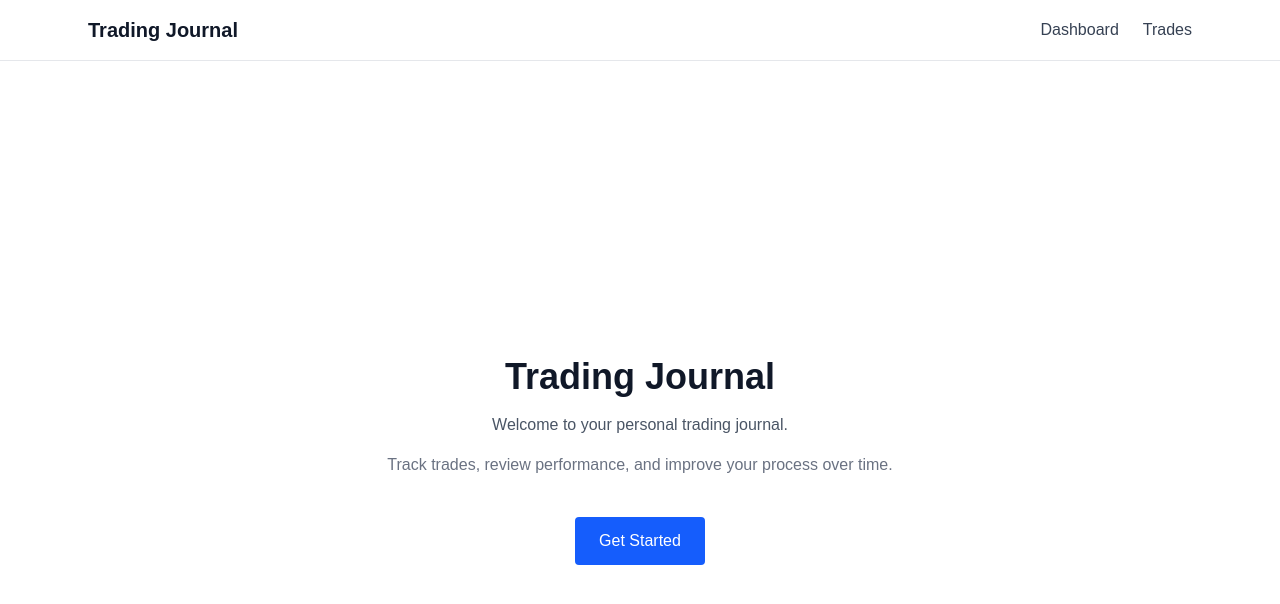
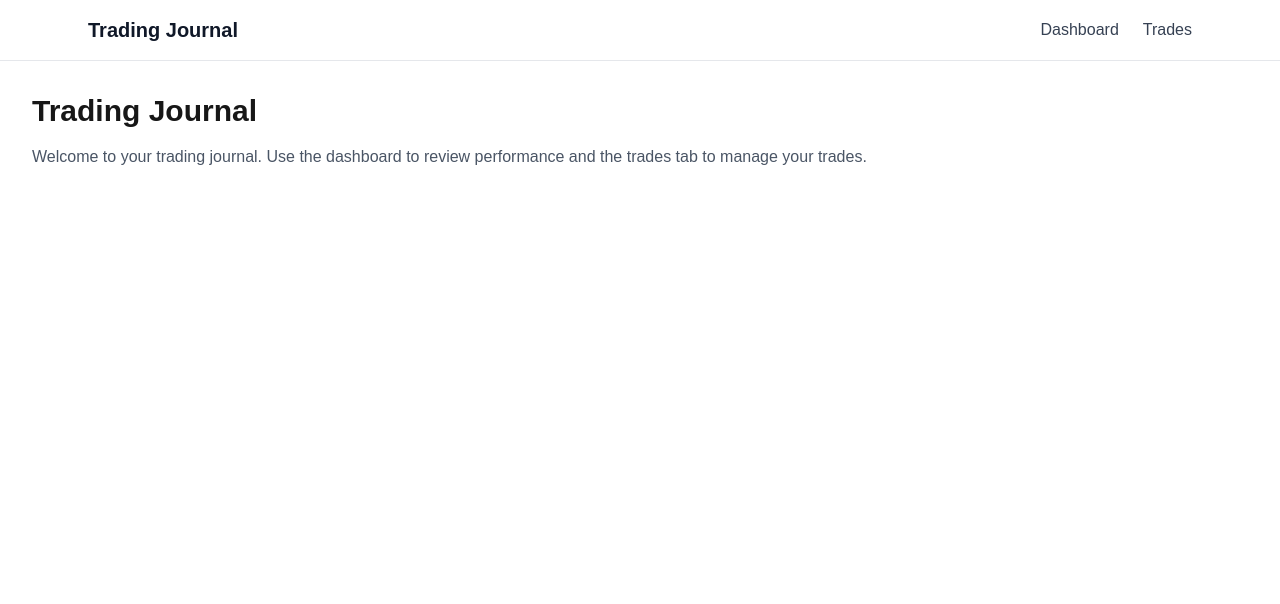
Before and after one commit to jorgemancipe/trading-journal, a Next.js app: page / in a window 1280 px wide. Shown: the top 604 px of the page. Built offline with nearby package versions, Linux system fonts and the light colour scheme.

Commit message:
Refactor Home component to HomePage and update layout

```diff
--- a/app/page.tsx
+++ b/app/page.tsx
@@ -1,26 +1,12 @@
-import Link from "next/link";
+export default function HomePage() {
+  return (
+    <main className="p-8">
+      <h1 className="text-3xl font-bold mb-4">Trading Journal</h1>
 
-export default function Home() {
-  return (
-    <main className="min-h-screen bg-white text-gray-900 flex items-center justify-center">
-      <div className="max-w-xl text-center space-y-4">
-        <h1 className="text-4xl font-bold">Trading Journal</h1>
-
-        <p className="text-gray-600">
-          Welcome to your personal trading journal.
-        </p>
-
-        <p className="text-gray-500">
-          Track trades, review performance, and improve your process over time.
-        </p>
-
-        <Link
-          href="/dashboard"
-          className="inline-block mt-6 px-6 py-3 rounded bg-blue-600 text-white hover:bg-blue-500 transition"
-        >
-          Get Started
-        </Link>
-      </div>
+      <p className="text-gray-600 mb-6">
+        Welcome to your trading journal. Use the dashboard to review performance
+        and the trades tab to manage your trades.
+      </p>
     </main>
   );
 }
```
